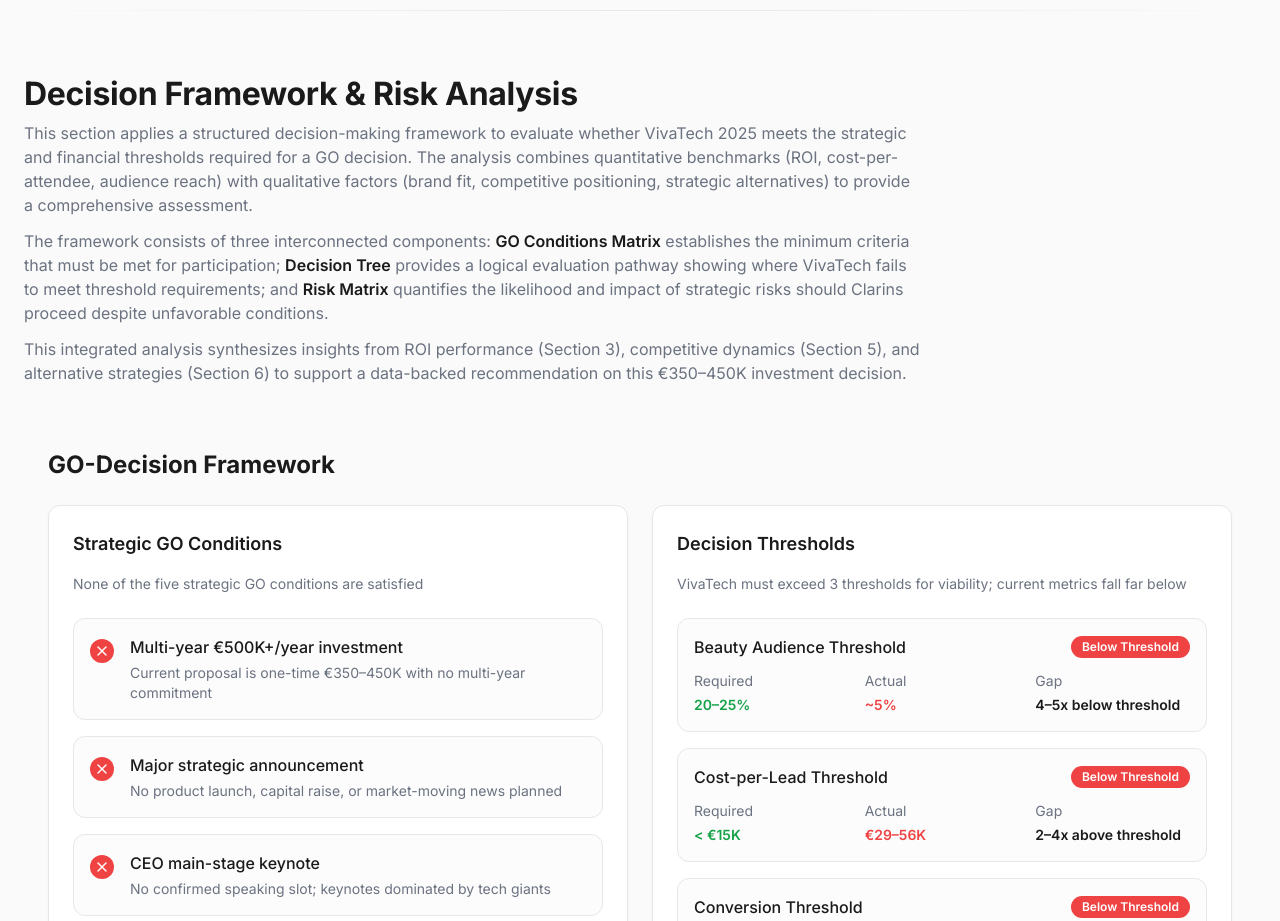
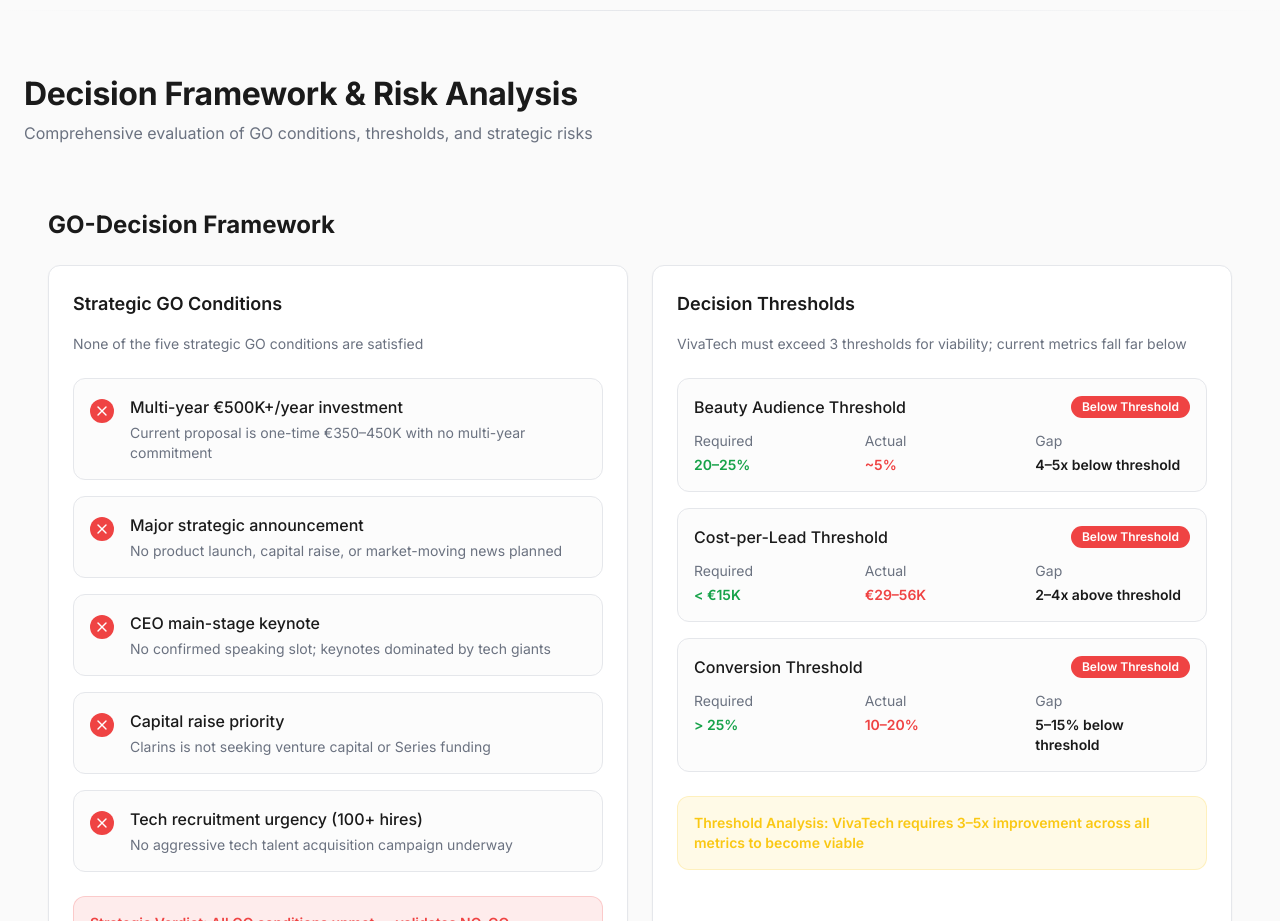
Before and after one commit to houseofichigo/clarins-clarity-canvas, a React (Vite) app: page /print-all in a window 1280 px wide. Shown: the part 4380-5301 px from the top of the page. Built offline with nearby package versions, Linux system fonts and the light colour scheme; the HTML template or start-up script is replaced by a standard one.

Commit message:
Reverted to commit 5a280823af9752a1bd482d5702ee14cb93b0f7de

```diff
--- a/src/pages/Index.tsx
+++ b/src/pages/Index.tsx
@@ -57,17 +57,9 @@ const Index = () => {
       <section id="decision-framework" className="container mx-auto px-6 py-8 print-page-break">
         <div className="mb-8">
           <h2 className="text-h1 font-bold text-foreground mb-2">Decision Framework & Risk Analysis</h2>
-          <div className="space-y-3 text-muted-foreground max-w-4xl">
-            <p>
-              This section applies a structured decision-making framework to evaluate whether VivaTech 2025 meets the strategic and financial thresholds required for a GO decision. The analysis combines quantitative benchmarks (ROI, cost-per-attendee, audience reach) with qualitative factors (brand fit, competitive positioning, strategic alternatives) to provide a comprehensive assessment.
-            </p>
-            <p>
-              The framework consists of three interconnected components: <span className="font-semibold text-foreground">GO Conditions Matrix</span> establishes the minimum criteria that must be met for participation; <span className="font-semibold text-foreground">Decision Tree</span> provides a logical evaluation pathway showing where VivaTech fails to meet threshold requirements; and <span className="font-semibold text-foreground">Risk Matrix</span> quantifies the likelihood and impact of strategic risks should Clarins proceed despite unfavorable conditions.
-            </p>
-            <p>
-              This integrated analysis synthesizes insights from ROI performance (Section 3), competitive dynamics (Section 5), and alternative strategies (Section 6) to support a data-backed recommendation on this €350–450K investment decision.
-            </p>
-          </div>
+          <p className="text-muted-foreground">
+            Comprehensive evaluation of GO conditions, thresholds, and strategic risks
+          </p>
         </div>
 
         <div className="grid grid-cols-1 gap-8">
```
